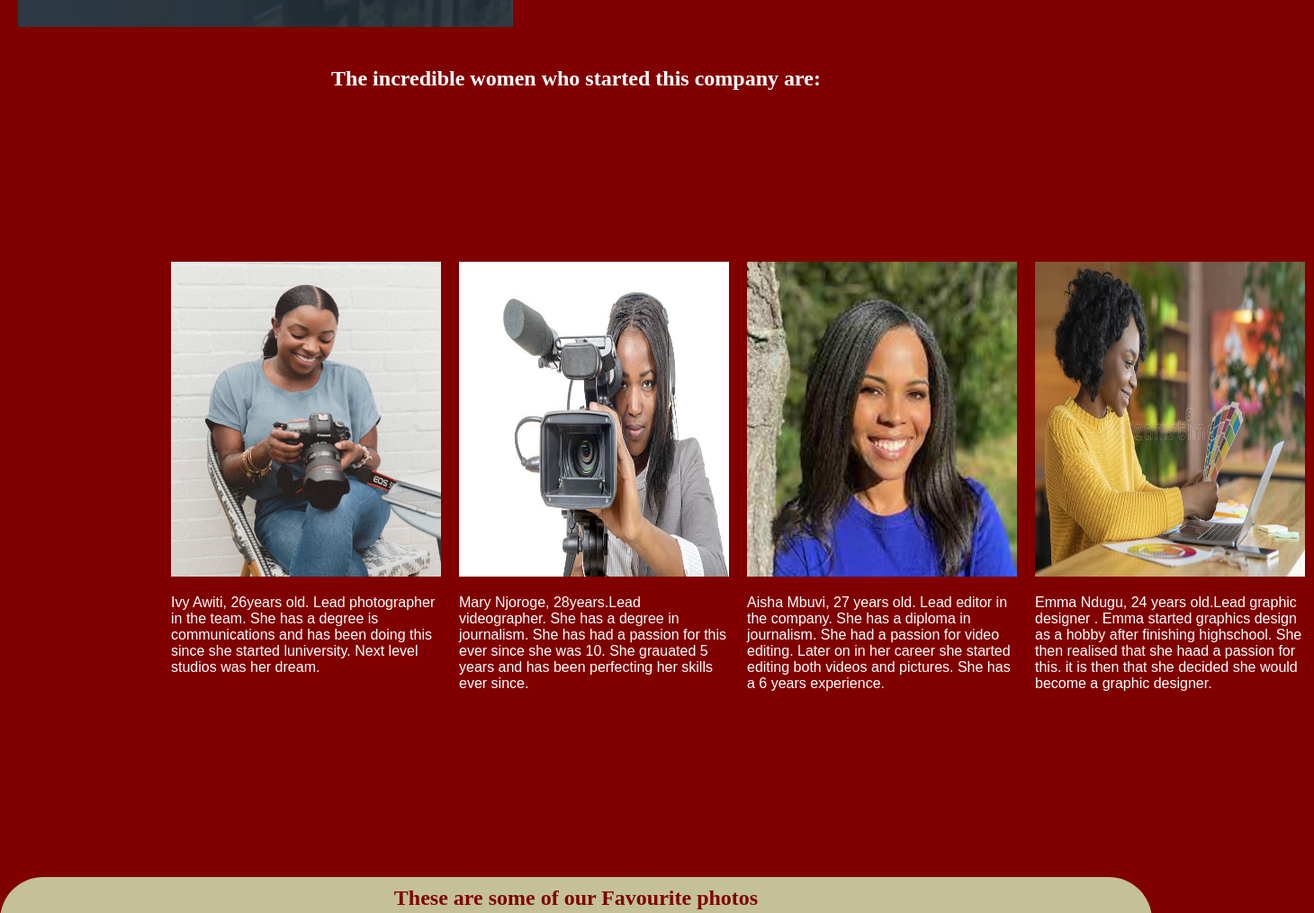
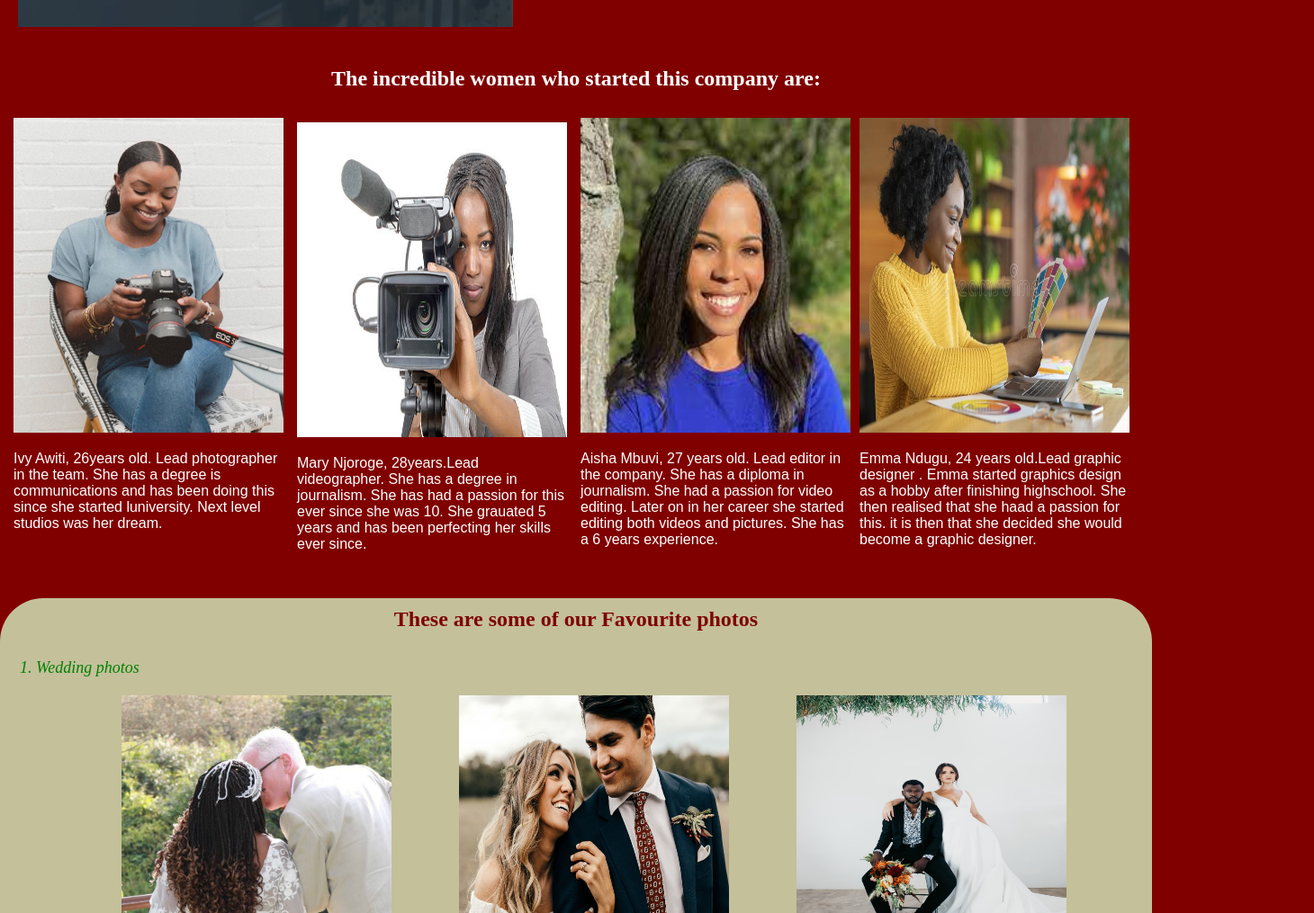
Before and after one commit to Ruweydha/Photography-Website, a plain HTML site: page index.html in a window 1280 px wide. Shown: the part 620-1635 px from the top of the page at 90% size, 1460 px wide, since content can reach past the window. Drawn offline with Linux system fonts and the light colour scheme.

Commit message:
Modified the css

```diff
--- a/index.css
+++ b/index.css
@@ -32,18 +32,18 @@ h2{
 }
 .container{
     display: flex;
-    justify-content: space-between;
+    justify-content: space-around;
     color: white;
-    margin: 10px;
-    padding: 20px;
+    margin: 5px;
+    padding: 5px;
     align-content: center;
-    margin: 10rem;
     font-size:medium;
+
 }
 .images-1{
     font-family: Arial, Helvetica, sans-serif;
     font-weight: 400;
-    padding: 10px
+    padding: 5px
 }
 .images-2{
     font-family: Arial, Helvetica, sans-serif;
@@ -53,12 +53,12 @@ h2{
 .images-3{
     font-family: Arial, Helvetica, sans-serif;
     font-weight: 400;
-    padding: 10px
+    padding: 5px
 }
 .images-4{
     font-family: Arial, Helvetica, sans-serif;
     font-weight: 400;
-    padding: 10px
+    padding: 5px
 }
 .Favourites{
     background-color: #c4c09A;
```
